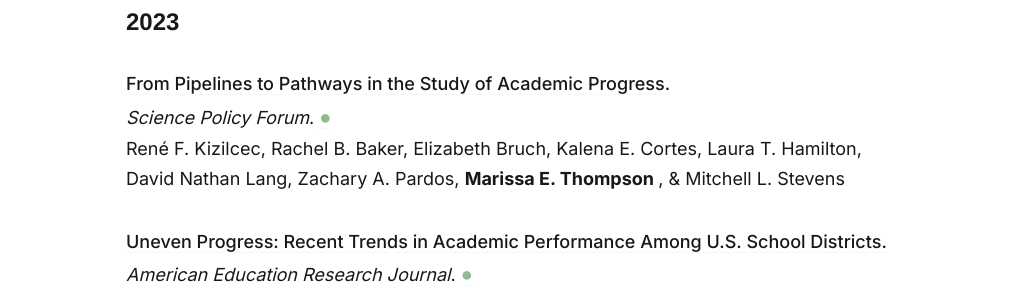
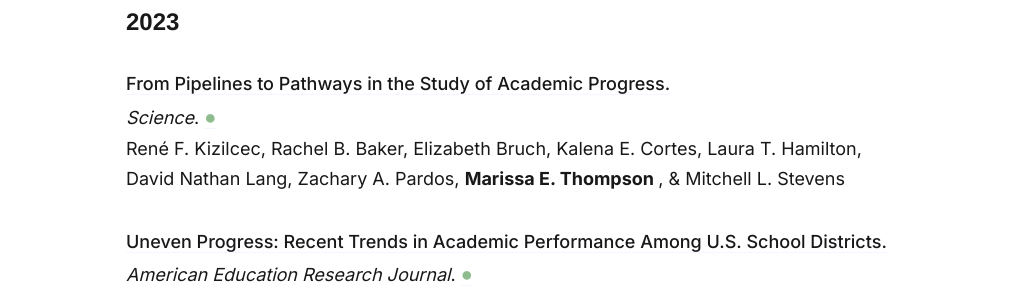
Before and after one commit to marissaethompson/marissaethompson.github.io, a Jekyll site: the page built from _pages/research.md, in a window 1280 px wide. Shown: the part 527-823 px from the top of the page, without its empty margins (124-1155 px from the left). Built offline with Jekyll 4.4.1, drawn with Linux system fonts in a browser that asks for light colours; nearby versions of some CDN libraries; some web fonts are replaced.

Commit message:
may 7 2023

```diff
--- a/_pages/research.md
+++ b/_pages/research.md
@@ -29,7 +29,7 @@ image:
 ## 2023
 
 [From Pipelines to Pathways in the Study of Academic Progress.](https://www.science.org/doi/abs/10.1126/science.adg5406?af=R&utm_source=sfmc&utm_medium=email&utm_campaign=SCIeToc&utm_content=alert&et_rid=623440394&et_cid=4710205)<br>
-<i>Science Policy Forum</i>.&nbsp;[<span style="font-size: 15pt; color:#8fbc8f">●</span>](/research/Kizilcec_Science_2023.pdf)<br>
+<i>Science</i>.&nbsp;[<span style="font-size: 15pt; color:#8fbc8f">●</span>](/research/Kizilcec_Science_2023.pdf)<br>
 René F. Kizilcec, Rachel B. Baker, Elizabeth Bruch, Kalena E. Cortes, Laura T. Hamilton, David Nathan Lang, Zachary A. Pardos, <b>Marissa E. Thompson </b>, & Mitchell L. Stevens
 
 [Uneven Progress: Recent Trends in Academic Performance Among U.S. School Districts.](https://journals.sagepub.com/doi/10.3102/00028312221134769)<br>
```
Also changed, not shown: 2 other files.
